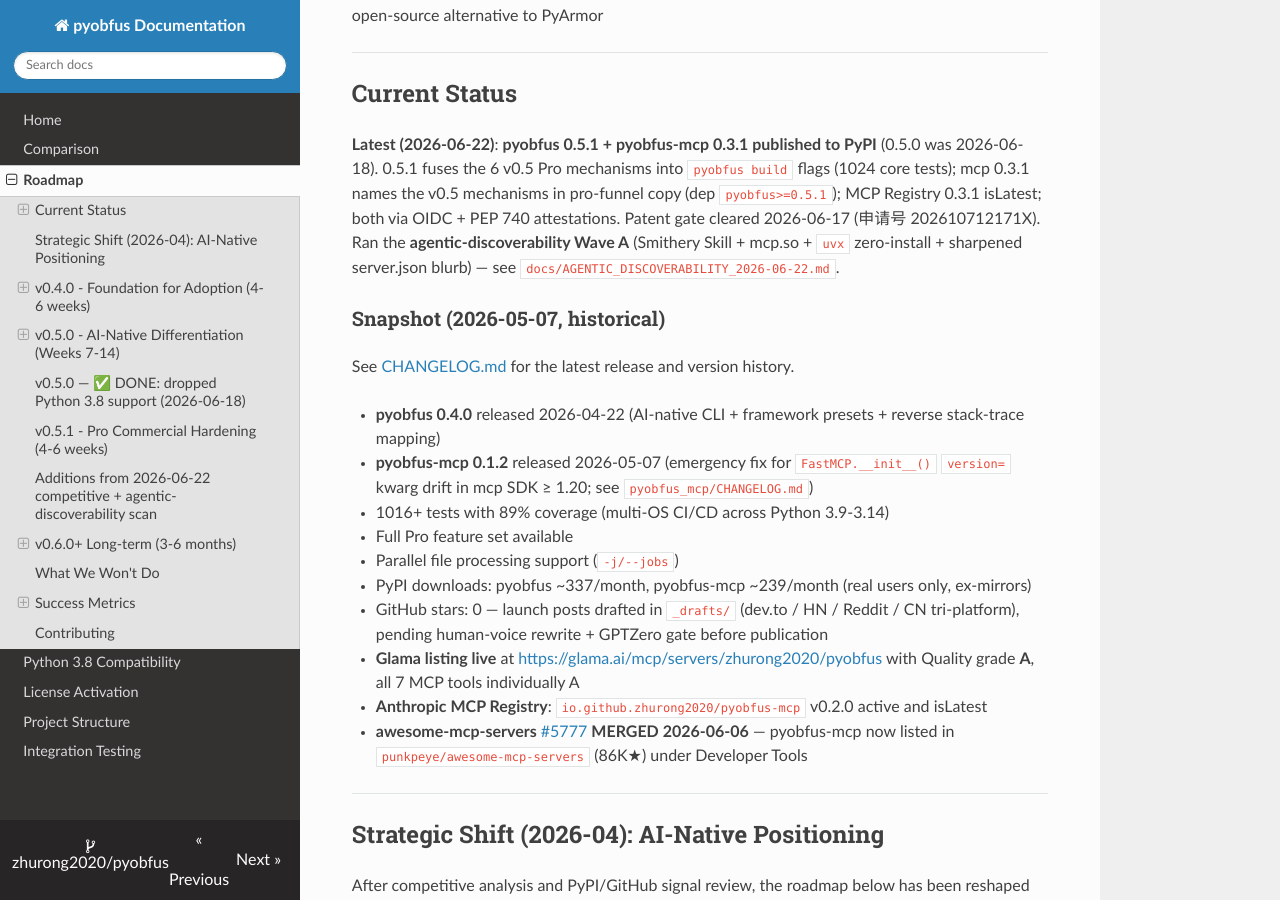
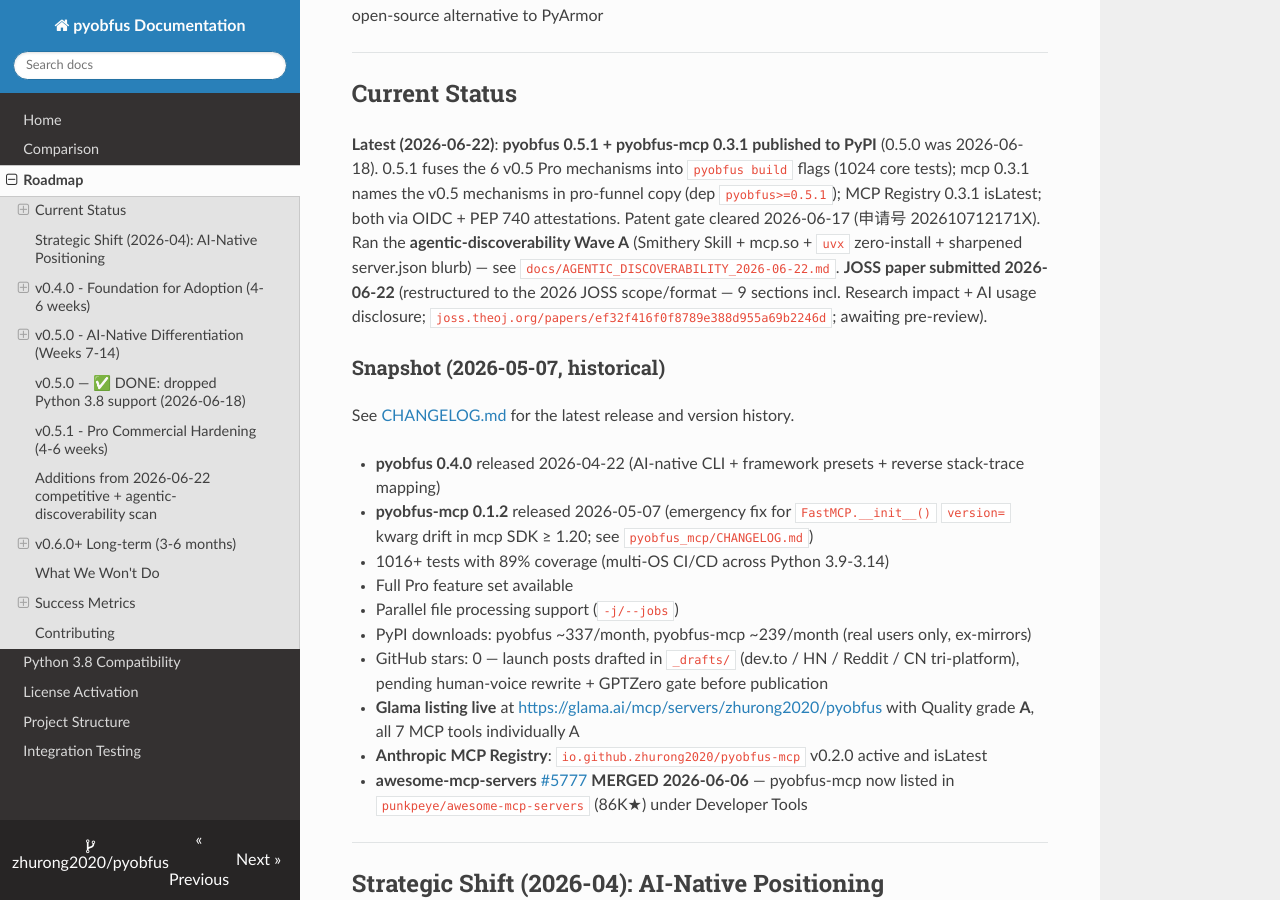
Before and after one commit to zhurong2020/pyobfus, an MkDocs documentation site: the page built from docs/ROADMAP.md, in a window 1280 px wide and 900 px high, scrolled down 300 px. Built offline with MkDocs 1.6.1, drawn with Linux system fonts in a browser that asks for light colours; nearby versions of some CDN libraries.

Commit message:
docs: sync to JOSS-submitted state + index ai_debugging example
- CLAUDE.md: active-state block + cold-start question — JOSS now SUBMITTED
  (was 'to submit'); paper page + pre-review status.
- examples/README.md: add section 4 for the ai_debugging reverse-mapping demo.
- ROADMAP.md: Latest block notes the JOSS submission.

Co-Authored-By: Claude Opus 4.8 (1M context) <noreply@anthropic.com>
Claude-Session: https://claude.ai/code/session_01Xm168zyqHJjW5cQZaBFCWb

```diff
--- a/docs/ROADMAP.md
+++ b/docs/ROADMAP.md
@@ -9,7 +9,7 @@ This document outlines **future plans** for pyobfus. For released version histor
 
 ## Current Status
 
-**Latest (2026-06-22)**: **pyobfus 0.5.1 + pyobfus-mcp 0.3.1 published to PyPI** (0.5.0 was 2026-06-18). 0.5.1 fuses the 6 v0.5 Pro mechanisms into `pyobfus build` flags (1024 core tests); mcp 0.3.1 names the v0.5 mechanisms in pro-funnel copy (dep `pyobfus>=0.5.1`); MCP Registry 0.3.1 isLatest; both via OIDC + PEP 740 attestations. Patent gate cleared 2026-06-17 (申请号 202610712171X). Ran the **agentic-discoverability Wave A** (Smithery Skill + mcp.so + `uvx` zero-install + sharpened server.json blurb) — see `docs/AGENTIC_DISCOVERABILITY_2026-06-22.md`.
+**Latest (2026-06-22)**: **pyobfus 0.5.1 + pyobfus-mcp 0.3.1 published to PyPI** (0.5.0 was 2026-06-18). 0.5.1 fuses the 6 v0.5 Pro mechanisms into `pyobfus build` flags (1024 core tests); mcp 0.3.1 names the v0.5 mechanisms in pro-funnel copy (dep `pyobfus>=0.5.1`); MCP Registry 0.3.1 isLatest; both via OIDC + PEP 740 attestations. Patent gate cleared 2026-06-17 (申请号 202610712171X). Ran the **agentic-discoverability Wave A** (Smithery Skill + mcp.so + `uvx` zero-install + sharpened server.json blurb) — see `docs/AGENTIC_DISCOVERABILITY_2026-06-22.md`. **JOSS paper submitted 2026-06-22** (restructured to the 2026 JOSS scope/format — 9 sections incl. Research impact + AI usage disclosure; `joss.theoj.org/papers/ef32f416f0f8789e388d955a69b2246d`; awaiting pre-review).
 
 ### Snapshot (2026-05-07, historical)
 
```
Also changed, not shown: CLAUDE.md (+3 -2 lines), examples/README.md (+12 -0 lines).
